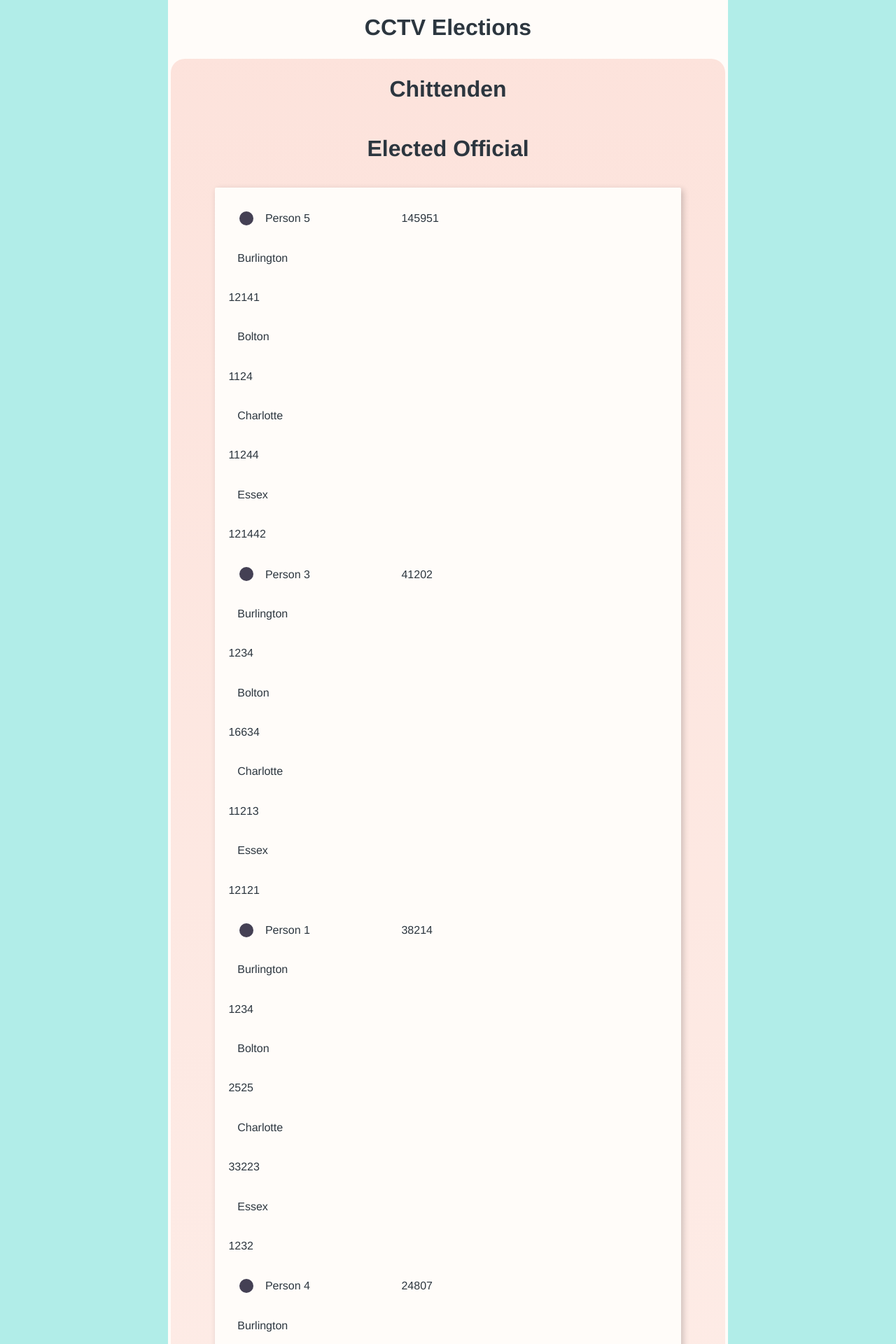
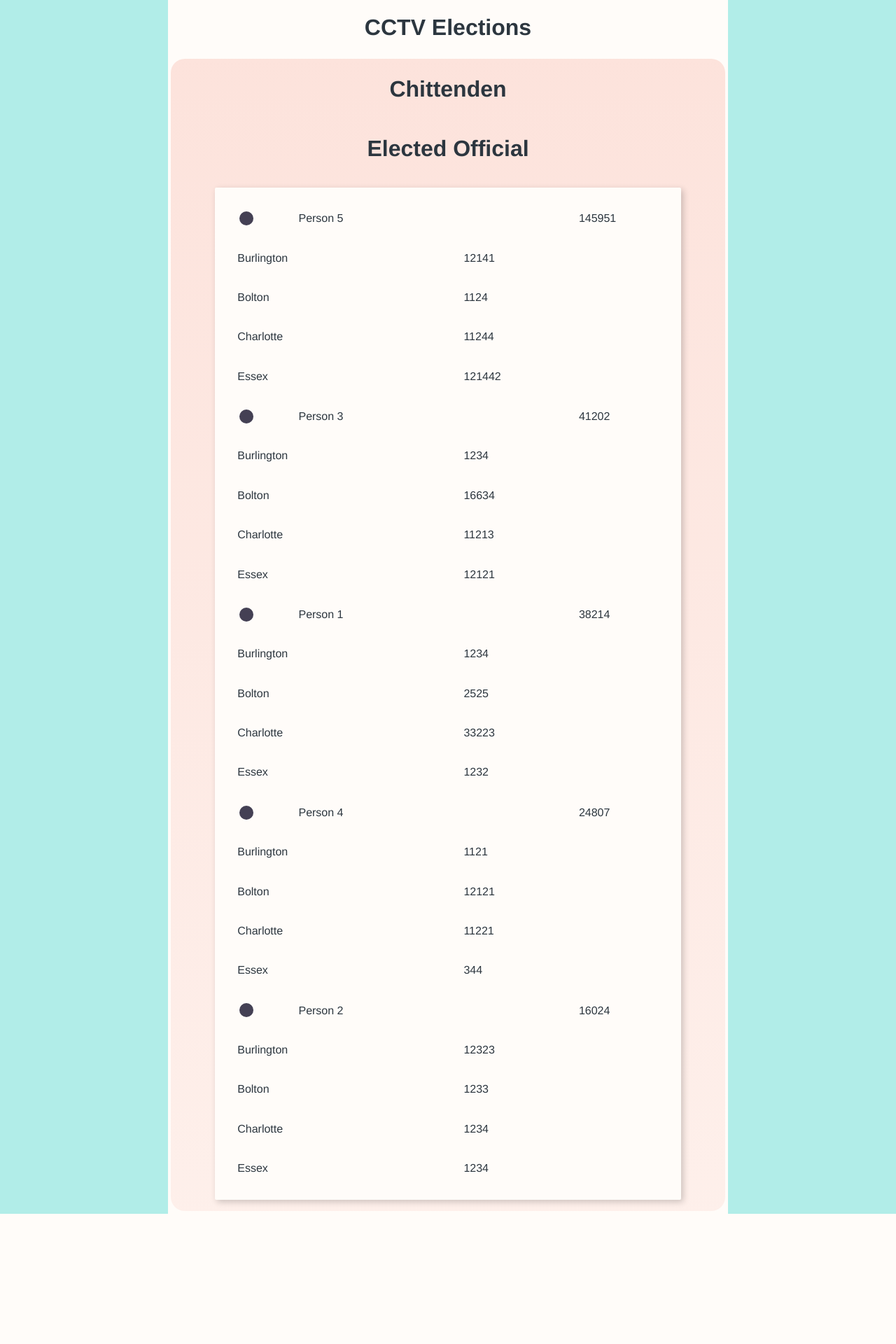
Before and after one commit to cctv-vt/cctv-elections, a PHP site: page / in a window 1280 px wide. Shown: the top 1920 px of the page at 70% size. After the commit the page ends 1734 px from the top, so only its background shows below. Run offline with PHP 8.4, Linux system fonts and the light colour scheme.

Commit message:
fixed subresult display

```diff
--- a/css/styles.css
+++ b/css/styles.css
@@ -1,6 +1,3 @@
-html, body {
-  height: 100%;
-}
 body {
   font: 100% Helvetica, sans-serif;
   color: #2C363F;
@@ -85,7 +82,7 @@ div.results {
   -ms-flex-wrap: wrap;
       flex-wrap: wrap;
   background: rgba(255, 252, 249, 0);
-  width: 50%;
+  width: 100%;
   -webkit-box-pack: justify;
       -ms-flex-pack: justify;
           justify-content: space-between;
@@ -115,6 +112,9 @@ div.results .result-num {
 
 div.results .result-subresult {
   width: 100%;
+  display: -webkit-box;
+  display: -ms-flexbox;
+  display: flex;
 }
 
 div.results:hover {
--- a/css/styles.scss
+++ b/css/styles.scss
@@ -64,7 +64,7 @@ div.results {
   flex-direction: row;
   flex-wrap: wrap;
   background: rgba(255, 252, 249, 0);
-  width: 50%;
+  width: 100%;
   justify-content: space-between;
   align-content: center;
   margin-bottom: 1px;
@@ -86,6 +86,8 @@ div.results {
   }
   .result-subresult {
     width: 100%;
+    display: flex;
+
   }
 }
 
```
Also changed, not shown: 1 other file.
